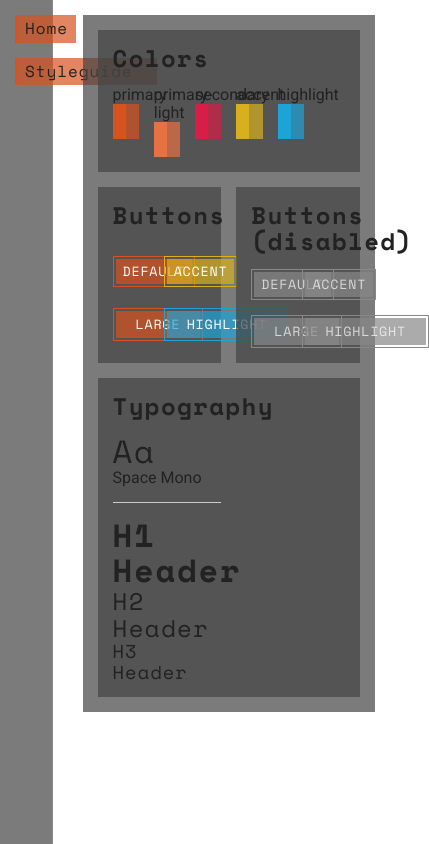
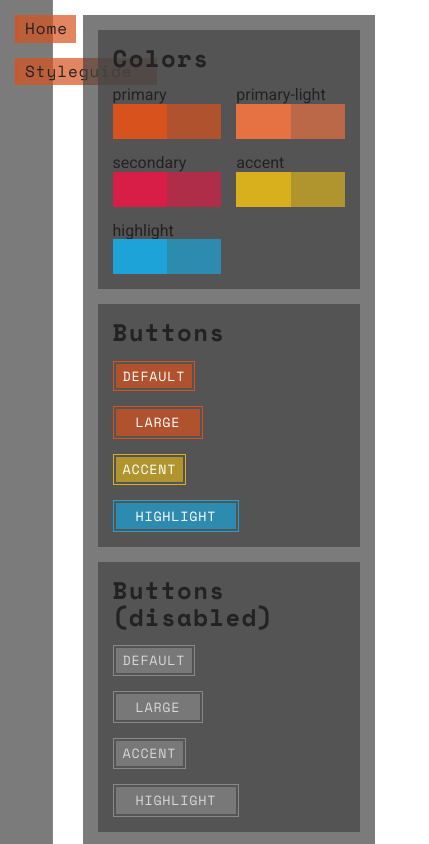
Before and after one commit to merithes/vbv, a React (Vite) app: page /styleguide in a window 390 px wide. Shown: the top 844 px of the page, 429 px wide, since content can reach past the window. Built offline with nearby package versions, Linux system fonts and the light colour scheme.

Commit message:
further fixes for the syleguide on phone resolutions

```diff
--- a/src/Pages/Styleguide/Styleguide.tsx
+++ b/src/Pages/Styleguide/Styleguide.tsx
@@ -7,35 +7,35 @@ const Styleguide = () => {
           <div className="col-12">
             <h2>Colors</h2>
           </div>
-          <div className="col-sm-6 col-md-3 col-lg-2">
+          <div className="col-xs-6 col-md-3 col-lg-2">
             <div>primary</div>
             <div className="row gap-none">
               <div className="col-6 bg-primary pt-xl"></div>
               <div className="col-6 bg-primary-dimmed"></div>
             </div>
           </div>
-          <div className="col-sm-6 col-md-3 col-lg-2">
+          <div className="col-xs-6 col-md-3 col-lg-2">
             <div>primary-light</div>
             <div className="row gap-none">
               <div className="col-6 bg-primary-light pt-xl"></div>
               <div className="col-6 bg-primary-light-dimmed"></div>
             </div>
           </div>
-          <div className="col-sm-6 col-md-3 col-lg-2">
+          <div className="col-xs-6 col-md-3 col-lg-2">
             <div>secondary</div>
             <div className="row gap-none">
               <div className="col-6 bg-secondary pt-xl"></div>
               <div className="col-6 bg-secondary-dimmed"></div>
             </div>
           </div>
-          <div className="col-sm-6 col-md-3 col-lg-2">
+          <div className="col-xs-6 col-md-3 col-lg-2">
             <div>accent</div>
             <div className="row gap-none">
               <div className="col-6 bg-accent pt-xl"></div>
               <div className="col-6 bg-accent-dimmed"></div>
             </div>
           </div>
-          <div className="col-sm-6 col-md-3 col-lg-2">
+          <div className="col-xs-6 col-md-3 col-lg-2">
             <div>highlight</div>
             <div className="row gap-none">
               <div className="col-6 bg-highlight pt-xl"></div>
@@ -43,11 +43,11 @@ const Styleguide = () => {
             </div>
           </div>
         </div>
-        <div className="col-sm-12 col-md-6 row bg-grey-dimmed pa-md">
+        <div className="col-xs-12 col-md-6 row bg-grey-dimmed pa-md">
           <div className="col-12">
             <h2>Buttons</h2>
           </div>
-          <div className="col-sm-12 col-md-6 row">
+          <div className="col-xs-12 col-md-6 row">
             <div className="col-12">
               <Button label="Default" />
             </div>
@@ -55,7 +55,7 @@ const Styleguide = () => {
               <Button large label="Large" />
             </div>
           </div>
-          <div className="col-sm-12 col-md-6 row">
+          <div className="col-xs-12 col-md-6 row">
             <div className="col-12">
               <Button color="accent" label="Accent" />
             </div>
@@ -64,11 +64,11 @@ const Styleguide = () => {
             </div>
           </div>
         </div>
-        <div className="col-sm-12 col-md-6 row bg-grey-dimmed pa-md">
+        <div className="col-xs-12 col-md-6 row bg-grey-dimmed pa-md">
           <div className="col-12">
             <h2>Buttons (disabled)</h2>
           </div>
-          <div className="col-sm-12 col-md-6 row">
+          <div className="col-xs-12 col-md-6 row">
             <div className="col-12">
               <Button disabled label="Default" />
             </div>
@@ -76,7 +76,7 @@ const Styleguide = () => {
               <Button disabled large label="Large" />
             </div>
           </div>
-          <div className="col-sm-12 col-md-6 row">
+          <div className="col-xs-12 col-md-6 row">
             <div className="col-12">
               <Button disabled color="accent" label="Accent" />
             </div>
```
